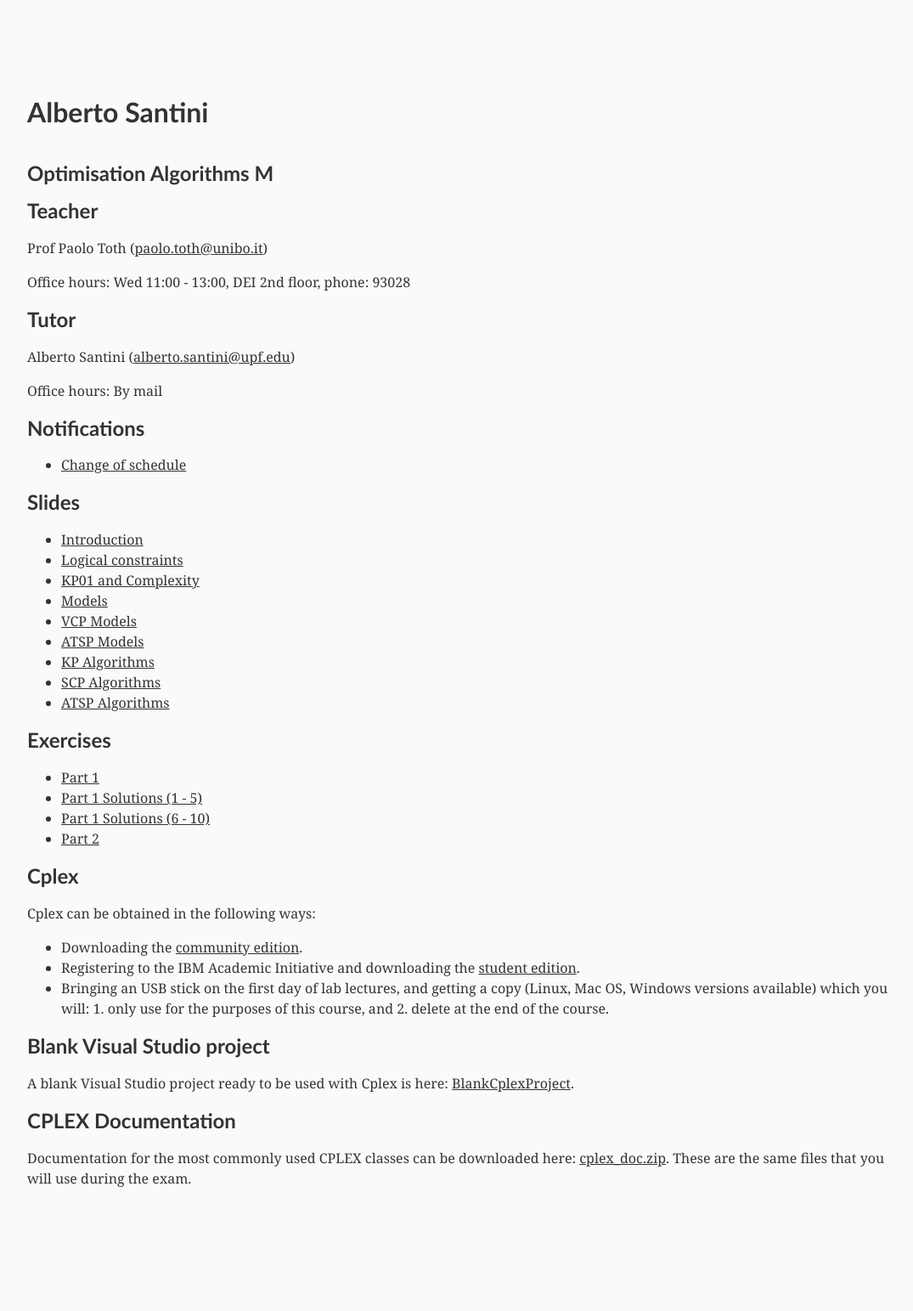
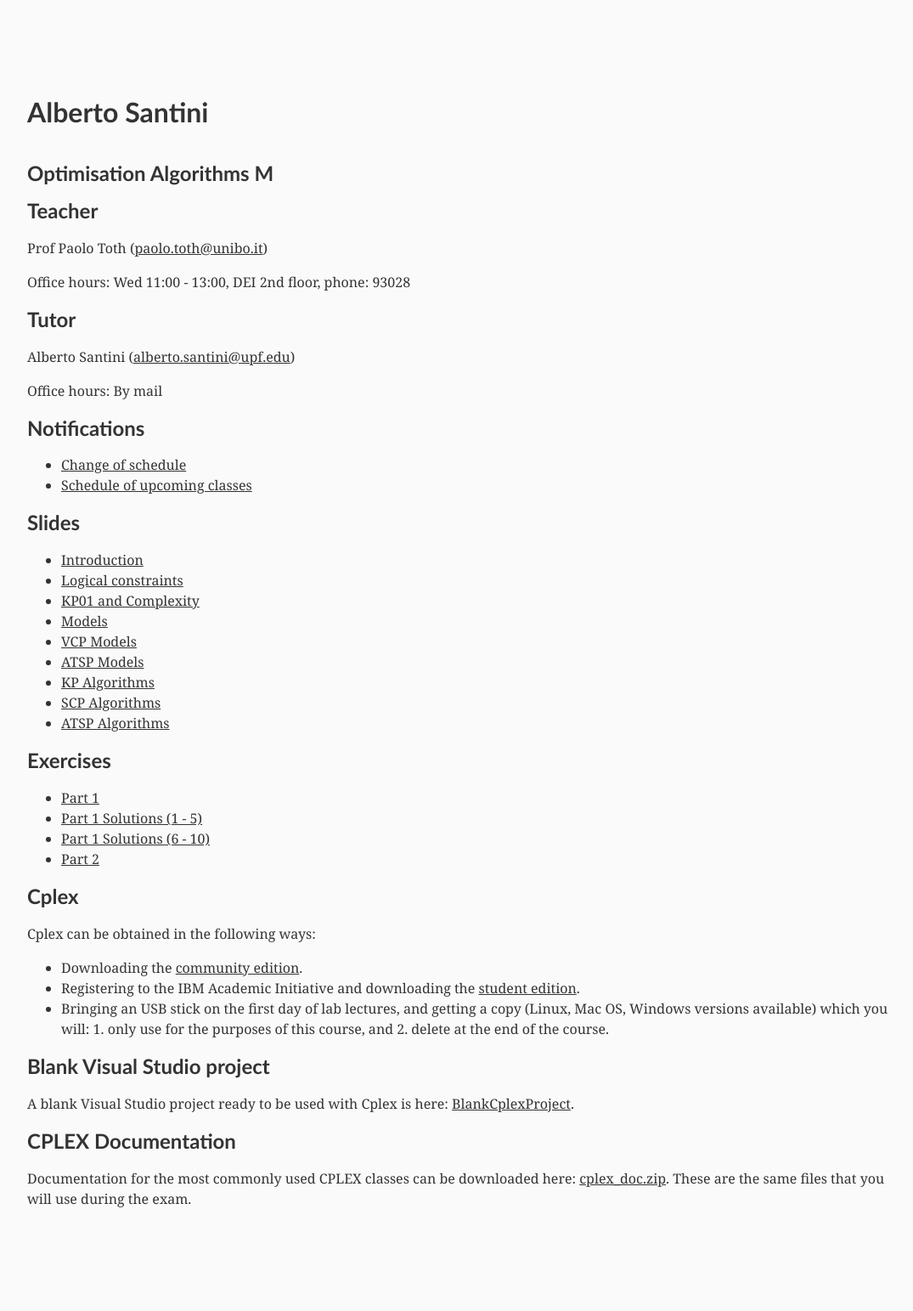
Before and after one commit to alberto-santini/alberto-santini.github.io, a Jekyll site: the page built from oa/index.html, in a window 1280 px wide. Shown: the whole page at 85% size, without its empty margins (88-1163 px from the left). Built offline with Jekyll 4.4.1, drawn with Linux system fonts in a browser that asks for light colours; before the commit the page ends 1519 px from its top, so only the background shows below that.

Commit message:
Updated OA website

```diff
--- a/oa/index.html
+++ b/oa/index.html
@@ -34,6 +34,7 @@ layout: default
 
     <ul>
       <li><a href="/files/oa/OPT-ALG_2018_Lesson-Schedule-Notice.pdf">Change of schedule</a></li>
+      <li><a href="/files/oa/OPT-ALG_2018_Lesson-Schedule-Notice2.pdf">Schedule of upcoming classes</a></li>
     </ul>
   </div>
 
```
Also changed, not shown: 1 other file.
